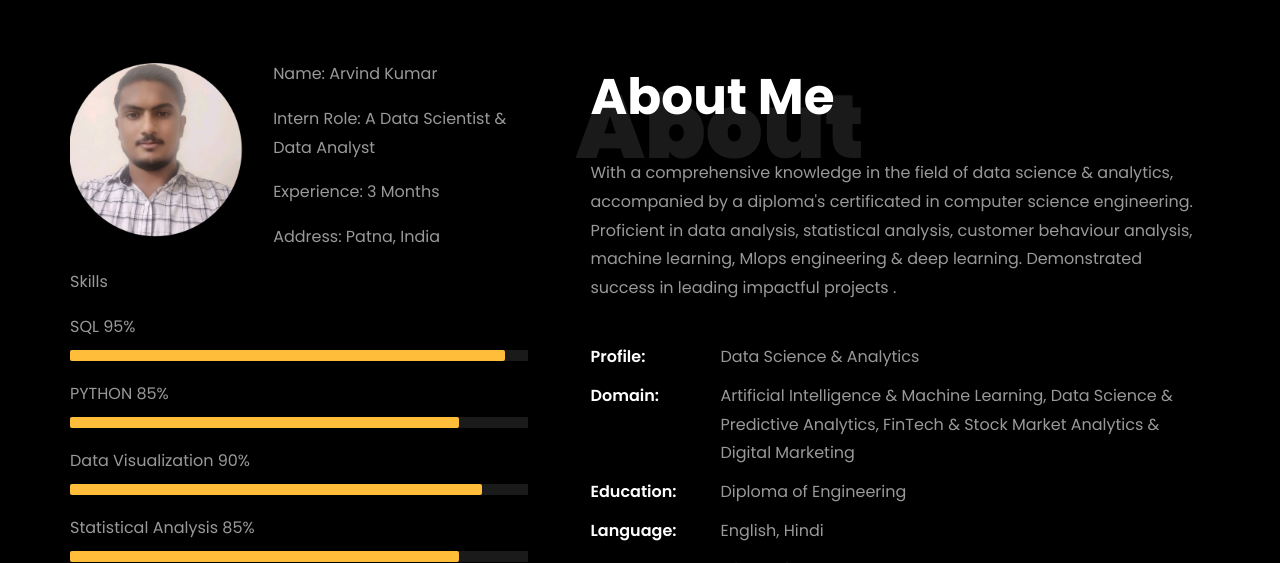
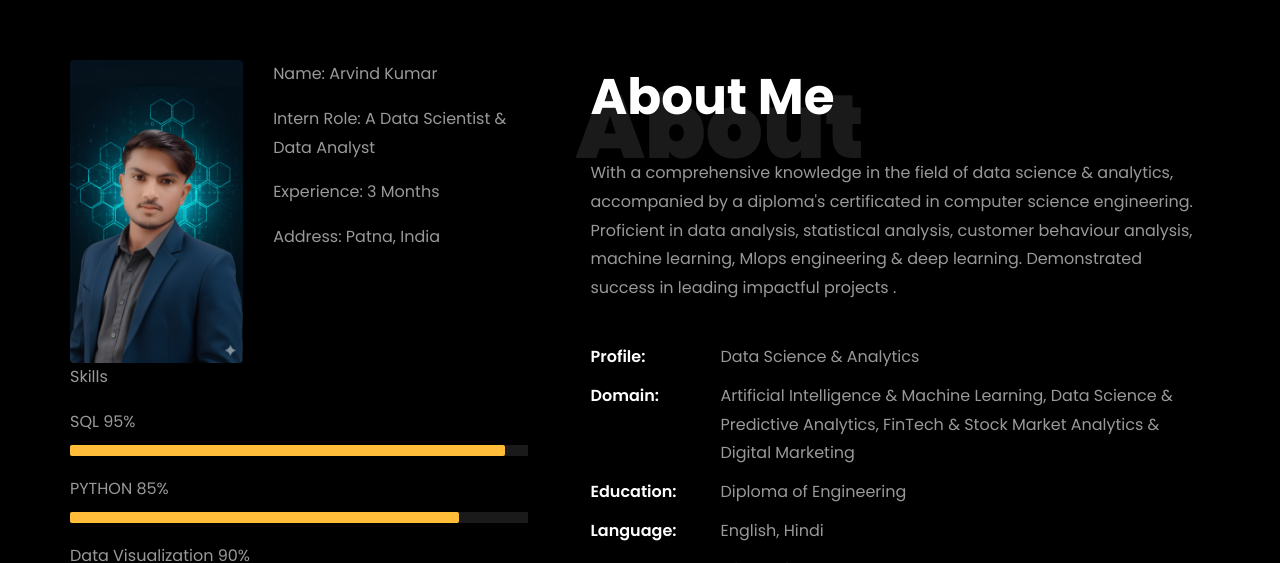
Before and after one commit to Arvindkumar4545/Arvindkumar4545.github.io, a plain HTML site: page index.html in a window 1280 px wide. Shown: the part 802-1365 px from the top of the page. Drawn offline with Linux system fonts and the light colour scheme; files whose address does not match are found by name.

Commit message:
Update index.html

```diff
--- a/index.html
+++ b/index.html
@@ -200,7 +200,7 @@
 								<div class="row">
 									<div class="col-sm-6 col-md-5">
 									  <div class="about-img">
-										<img src="images/WhatsApp23.jpg" class="img-fluid rounded b-shadow-a" alt="">
+										<img src="images/WhatsApp23.png" class="img-fluid rounded b-shadow-a" alt="">
 									  </div>
 									</div>
 
```
